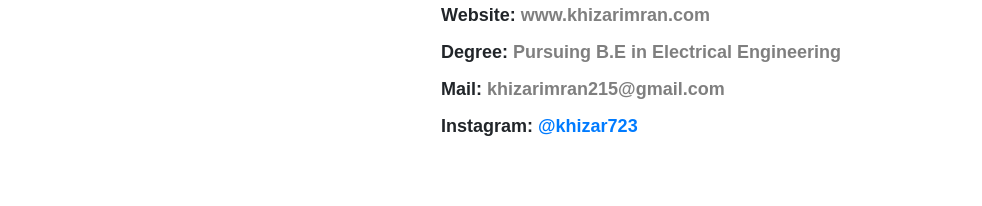
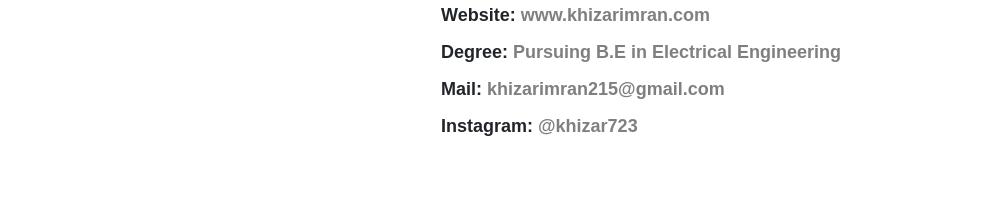
Before and after one commit to Khizar723/Portfolio-Khizar-1, a plain HTML site: page index.html in a window 1280 px wide. Shown: the part 1303-1509 px from the top of the page, without its empty margins (298-1280 px from the left). Drawn offline with nearby package versions, Linux system fonts and the light colour scheme; a web font is replaced by a local one.

Commit message:
Update index.html

```diff
--- a/index.html
+++ b/index.html
@@ -79,7 +79,7 @@
                                     <div class="d-flex flex-column">
                                         <p class="font-ram"><b>Degree: </b><span class="text-black-50">Pursuing B.E in Electrical Engineering</span></p>
                                         <p class="font-ram"><b>Mail: </b><span class="text-black-50">khizarimran215@gmail.com</span></p>
-                                        <p class="font-ram"><b>Instagram: </b><span class="text-black-50"> <a href="https://www.instagram.com/khizar723/">@khizar723</a> </p>
+                                        <p class="font-ram"><b>Instagram: </b><span class="text-black-50"> <a href="https://www.instagram.com/khizar723/" class="text-black-50">@khizar723</a> </p>
                                     </div>
                                 </div>
                              <!--  <button class="btn btn-dark text-uppercase mr-3">Hire ME</button>
```
